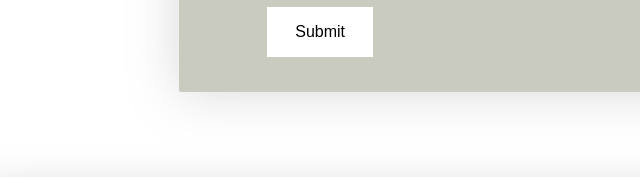
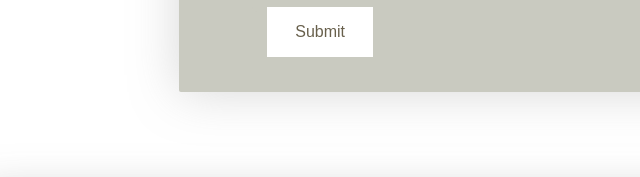
Before and after one commit to brysonelson/brysonelson.github.io, a plain HTML site: page Project1/contact/contact.html in a window 1280 px wide. Shown: the part 542-719 px from the top of the page, 19-659 px from the left. Drawn offline with Linux system fonts and the light colour scheme.

```diff
--- a/Project1/aboutMe/aboutMe.css
+++ b/Project1/aboutMe/aboutMe.css
@@ -181,7 +181,7 @@
     line-height: 2;
     margin-left: 65px;
     padding-right: 65px;
-    color: #68604c
+    color: #68604c;
 }
 
 footer {
--- a/Project1/contact/contact.css
+++ b/Project1/contact/contact.css
@@ -180,7 +180,7 @@
 .submitButton {
     background: white;
     width: 15%;
-    color: black;
+    color: #68604c;
     text-decoration: none;
     text-shadow:0px 0px transparent, 0px 0px transparent, 0px 0px transparent, 0px 0px transparent;
     margin-top: 10px;
```
Also changed, not shown: Project1/Homepage/homepage.html (+1 -0 lines), 1 other file.
